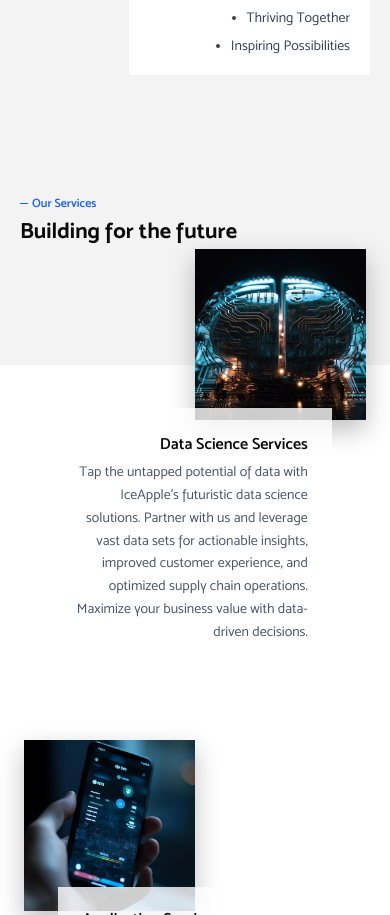
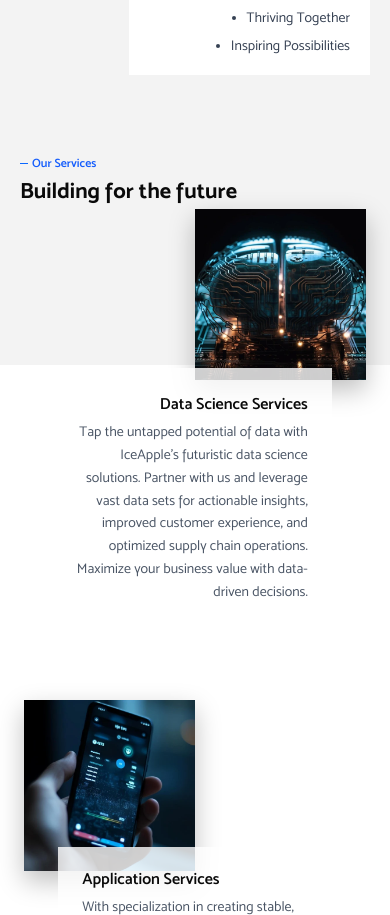
Before and after one commit to ThirstyNeuronsTeam/iceapple-website, a Next.js app: page / in a window 390 px wide. Shown: the part 1427-2342 px from the top of the page. Built offline with nearby package versions, Linux system fonts and the light colour scheme.

Commit message:
Gap is High Between Values and Services reslove changes

```diff
--- a/src/components/home/our-services/index.tsx
+++ b/src/components/home/our-services/index.tsx
@@ -32,7 +32,7 @@ const OurServicesSection: React.FC<ServicesProps> = ({
   return (
     <article className="relative before:hidden sm:before:block sm:before:content-[''] before:absolute before:top-[38%] before:h-[1000px] before:right-0 before:bg-[#F3F3F3] before:w-[49vw] after:content-[''] after:absolute after:top-0 after:h-[250px] sm:after:h-[350px] after:left-0 after:bg-[#F3F3F3] after:w-full sm:after:w-[75vw] z-0 after:-z-10">
       <div className="w-full mx-auto px-5 2xl:px-0 container">
-        <div className="relative pt-20 sm:pt-20 sm:pb-15 max-w-xl text-left sm:text-right">
+        <div className="relative pt-10 sm:pt-20 sm:pb-15 max-w-xl text-left sm:text-right">
           <HeadingSectionDetail
             align="smRight"
             headingWidth="xl"
```
